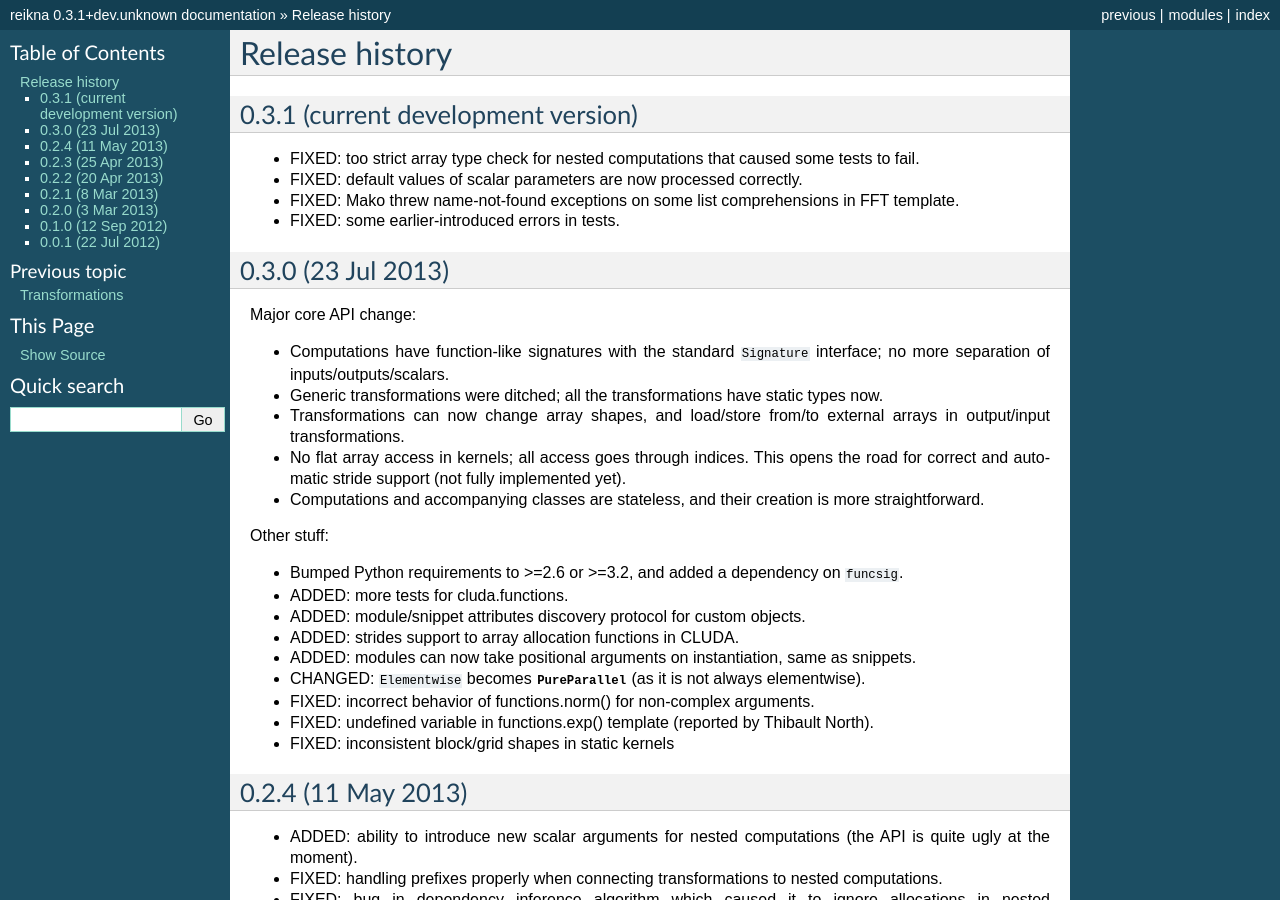
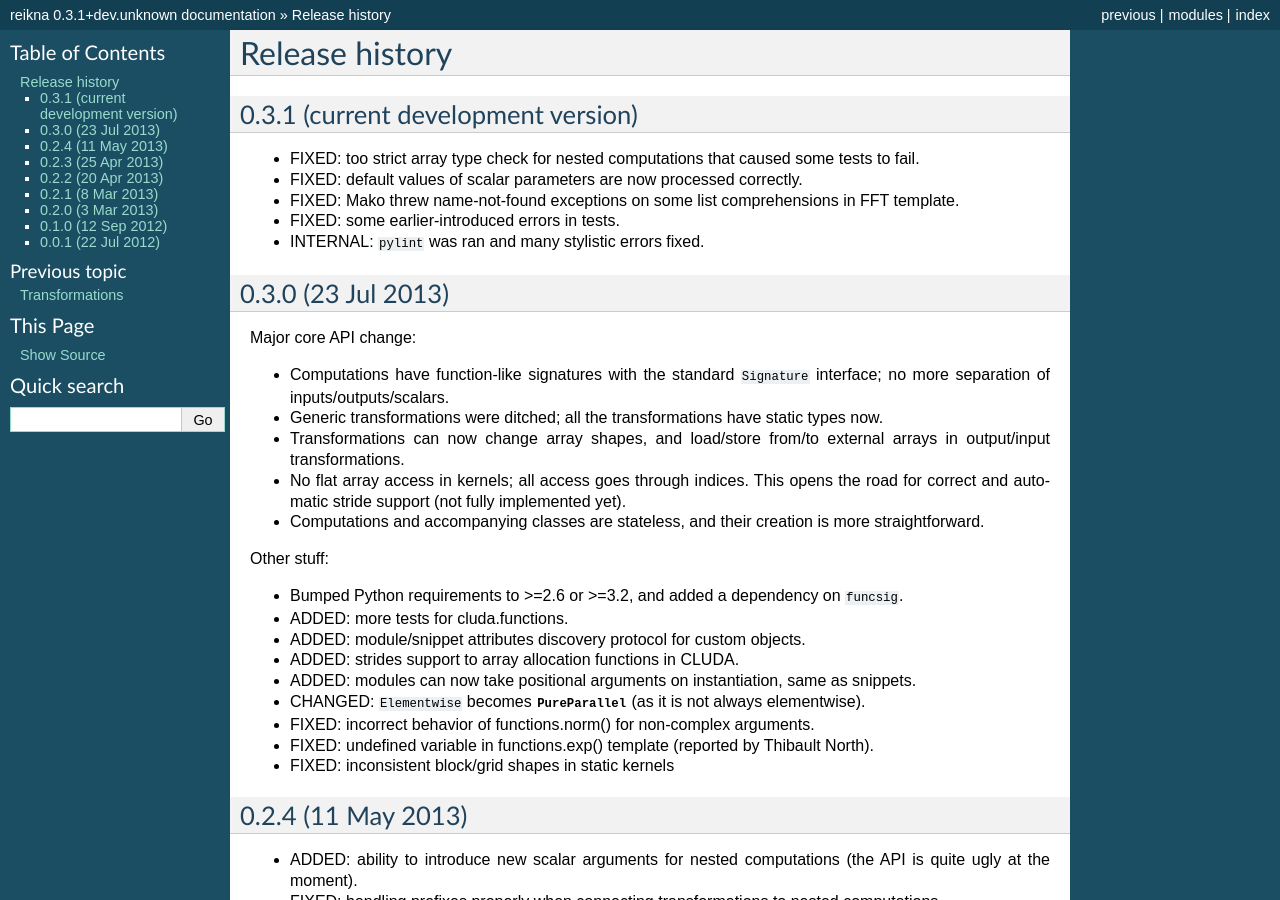
Before and after one commit to fjarri/reikna, a Sphinx documentation site: the page built from doc/source/history.rst, in a window 1280 px wide and 900 px high. Built offline with Sphinx 7.4.7, drawn with Linux system fonts in a browser that asks for light colours.

Commit message:
doc/history: added an item

```diff
--- a/doc/source/history.rst
+++ b/doc/source/history.rst
@@ -13,6 +13,8 @@ Release history
 * FIXED: Mako threw name-not-found exceptions on some list comprehensions in FFT template.
 
 * FIXED: some earlier-introduced errors in tests.
+
+* INTERNAL: ``pylint`` was ran and many stylistic errors fixed.
 
 
 0.3.0 (23 Jul 2013)
```
